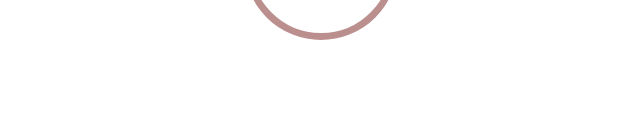
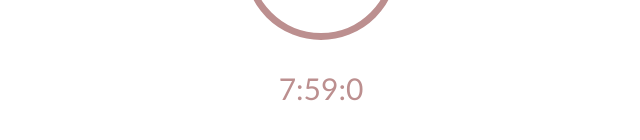
Before and after one commit to shahzaibkhalid/sassy-clock, a plain HTML site: page index.html in a window 1280 px wide. Shown: the part 122-262 px from the top of the page, without its empty margins (319-959 px from the left). Drawn offline with Linux system fonts and the light colour scheme.

Commit message:
Add digital clock

```diff
--- a/index.html
+++ b/index.html
@@ -16,6 +16,7 @@
                 <div id="second-hand" class="hand"></div>
             </div>
         </div>
+        <p class="digital-clock"></p>
         <script src="./script.js"></script>
     </body>
 </html>
--- a/script.js
+++ b/script.js
@@ -1,11 +1,13 @@
 function syncDate() {
+    const hourHand = document.getElementById('hour-hand');
+    const minHand = document.getElementById('minute-hand');
+    const secHand = document.getElementById('second-hand');
+    const digitalClock = document.querySelector('.digital-clock');
+
     let now = new Date();
     let hour = now.getHours();
     let mins = now.getMinutes();
     let sec = now.getSeconds();
-    const hourHand = document.getElementById('hour-hand');
-    const minHand = document.getElementById('minute-hand');
-    const secHand = document.getElementById('second-hand');
 
     let hourInDegrees = ((hour / 12) * 360) + ((mins/60)*30) + 90;
     let minsInDegrees = ((mins / 60) * 360) + ((sec/60)*6) + 90;
@@ -14,6 +16,8 @@ function syncDate() {
     hourHand.style.transform = `rotate(${hourInDegrees}deg)`;
     minHand.style.transform = `rotate(${minsInDegrees}deg)`;
     secHand.style.transform = `rotate(${secInDegrees}deg)`;
+
+    digitalClock.innerHTML = `${hour}:${mins}:${sec}`;
 }
 
 setInterval(syncDate, 1000);
--- a/style.css
+++ b/style.css
@@ -23,3 +23,9 @@
     transform: rotate(90deg);
     border-radius: 40px;
 }
+.digital-clock {
+    text-align: center;
+    color: rosybrown;
+    font-size: 30px;
+    font-family: Calibri, sans-serif;
+}
```
